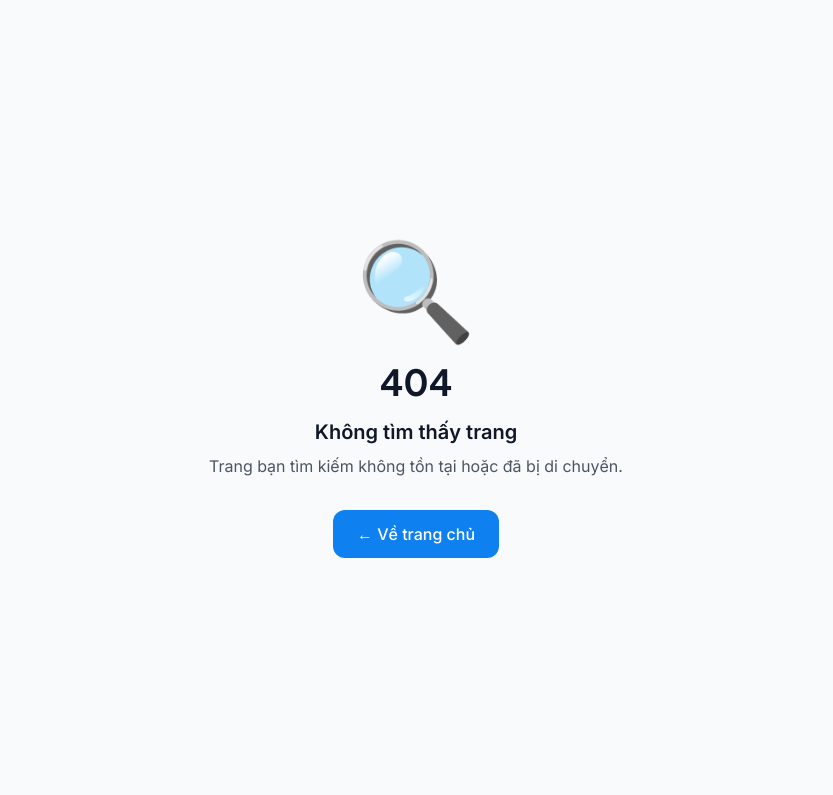
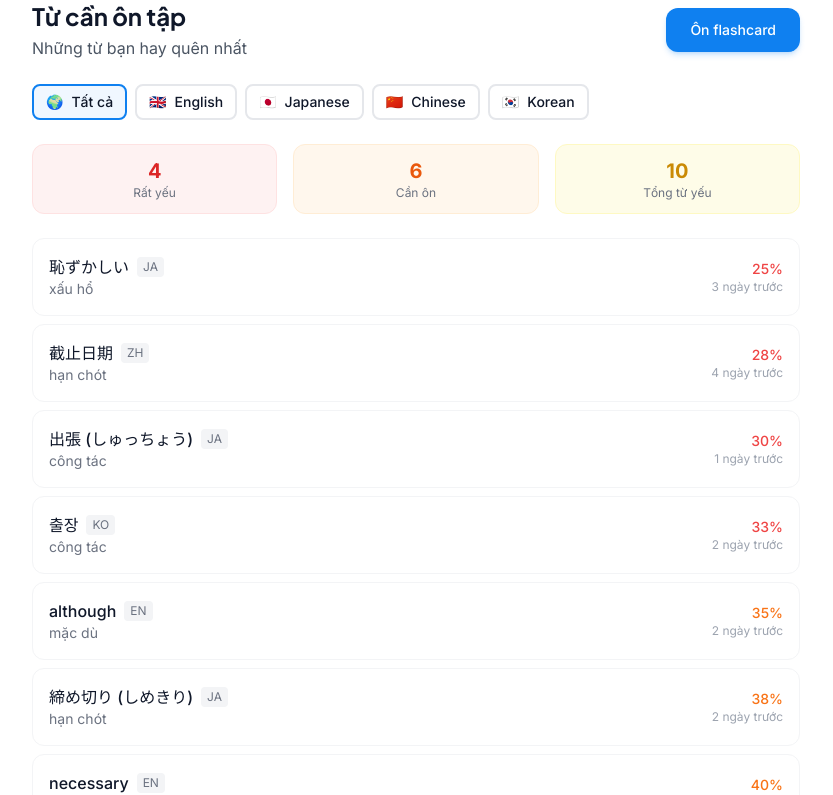
Before and after one commit to JasonTM17/Language_App, a Next.js app in the folder web/: page /weak-words in a window 1280 px wide. Before the commit this address had no page. Shown: the top 795 px of the page, without its empty margins (224-1057 px from the left). Built offline with nearby package versions, Linux system fonts and the light colour scheme.

Commit message:
feat: add weak words review page with flashcard mode
Spaced repetition review for words with low accuracy. Includes
flashcard mode, language filtering, and accuracy-based sorting.

```diff
--- /dev/null
+++ b/web/src/app/weak-words/page.tsx
@@ -0,0 +1,206 @@
+'use client';
+
+import { useState, useEffect } from 'react';
+import { Button } from '@/components/ui/button';
+
+interface WeakWord {
+  id: string;
+  word: string;
+  meaning: string;
+  example: string;
+  language: string;
+  accuracy: number;
+  lastReviewed: string;
+  reviewCount: number;
+}
+
+const mockWeakWords: WeakWord[] = [
+  { id: '1', word: 'although', meaning: 'mặc dù', example: 'Although it was raining, we went out.', language: 'en', accuracy: 35, lastReviewed: '2 ngày trước', reviewCount: 4 },
+  { id: '2', word: 'necessary', meaning: 'cần thiết', example: 'It is necessary to study every day.', language: 'en', accuracy: 40, lastReviewed: '1 ngày trước', reviewCount: 3 },
+  { id: '3', word: 'environment', meaning: 'môi trường', example: 'We must protect the environment.', language: 'en', accuracy: 42, lastReviewed: '3 ngày trước', reviewCount: 5 },
+  { id: '4', word: '出張 (しゅっちょう)', meaning: 'công tác', example: '来月出張があります。', language: 'ja', accuracy: 30, lastReviewed: '1 ngày trước', reviewCount: 6 },
+  { id: '5', word: '締め切り (しめきり)', meaning: 'hạn chót', example: '締め切りは金曜日です。', language: 'ja', accuracy: 38, lastReviewed: '2 ngày trước', reviewCount: 4 },
+  { id: '6', word: '截止日期', meaning: 'hạn chót', example: '截止日期是星期五。', language: 'zh', accuracy: 28, lastReviewed: '4 ngày trước', reviewCount: 7 },
+  { id: '7', word: '惊讶 (jīngyà)', meaning: 'ngạc nhiên', example: '我很惊讶。', language: 'zh', accuracy: 45, lastReviewed: '1 ngày trước', reviewCount: 3 },
+  { id: '8', word: '출장', meaning: 'công tác', example: '다음 달에 출장이 있어요.', language: 'ko', accuracy: 33, lastReviewed: '2 ngày trước', reviewCount: 5 },
+  { id: '9', word: 'opportunity', meaning: 'cơ hội', example: 'This is a great opportunity.', language: 'en', accuracy: 48, lastReviewed: '1 ngày trước', reviewCount: 2 },
+  { id: '10', word: '恥ずかしい', meaning: 'xấu hổ', example: '間違えて恥ずかしいです。', language: 'ja', accuracy: 25, lastReviewed: '3 ngày trước', reviewCount: 8 },
+];
+
+const languages = [
+  { code: 'all', name: 'Tất cả', flag: '🌍' },
+  { code: 'en', name: 'English', flag: '🇬🇧' },
+  { code: 'ja', name: 'Japanese', flag: '🇯🇵' },
+  { code: 'zh', name: 'Chinese', flag: '🇨🇳' },
+  { code: 'ko', name: 'Korean', flag: '🇰🇷' },
+];
+
+type ReviewMode = 'list' | 'flashcard';
+
+export default function WeakWordsPage() {
+  const [selectedLang, setSelectedLang] = useState('all');
+  const [mode, setMode] = useState<ReviewMode>('list');
+  const [currentCard, setCurrentCard] = useState(0);
+  const [showAnswer, setShowAnswer] = useState(false);
+  const [reviewed, setReviewed] = useState<Set<string>>(new Set());
+
+  const filteredWords = selectedLang === 'all'
+    ? mockWeakWords
+    : mockWeakWords.filter(w => w.language === selectedLang);
+
+  const sortedWords = [...filteredWords].sort((a, b) => a.accuracy - b.accuracy);
+
+  const handleKnow = () => {
+    setReviewed(prev => new Set([...prev, sortedWords[currentCard].id]));
+    if (currentCard < sortedWords.length - 1) {
+      setCurrentCard(prev => prev + 1);
+      setShowAnswer(false);
+    }
+  };
+
+  const handleDontKnow = () => {
+    if (currentCard < sortedWords.length - 1) {
+      setCurrentCard(prev => prev + 1);
+      setShowAnswer(false);
+    }
+  };
+
+  const resetReview = () => {
+    setCurrentCard(0);
+    setShowAnswer(false);
+    setReviewed(new Set());
+  };
+
+  if (mode === 'flashcard' && sortedWords.length > 0) {
+    const card = sortedWords[currentCard];
+    if (!card) {
+      return (
+        <div className="max-w-2xl mx-auto text-center py-16">
+          <div className="text-5xl mb-4">🎉</div>
+          <h2 className="text-2xl font-bold mb-2">Hoàn thành ôn tập!</h2>
+          <p className="text-gray-500 mb-4">Bạn đã ôn {reviewed.size} từ</p>
+          <div className="flex gap-3 justify-center">
+            <Button onClick={resetReview}>Ôn lại</Button>
+            <Button variant="outline" onClick={() => setMode('list')}>Xem danh sách</Button>
+          </div>
+        </div>
+      );
+    }
+
+    return (
+      <div className="max-w-2xl mx-auto space-y-6">
+        <div className="flex items-center justify-between">
+          <h1 className="text-2xl font-bold font-display">Ôn từ yếu</h1>
+          <Button variant="outline" size="sm" onClick={() => setMode('list')}>Danh sách</Button>
+        </div>
+
+        <div className="flex items-center justify-between text-sm">
+          <span className="text-gray-500">{currentCard + 1} / {sortedWords.length}</span>
+          <span className="text-green-600 font-medium">{reviewed.size} đã nhớ</span>
+        </div>
+        <div className="h-2 bg-gray-100 dark:bg-gray-800 rounded-full overflow-hidden">
+          <div className="h-full bg-primary-500 rounded-full transition-all" style={{ width: `${((currentCard + 1) / sortedWords.length) * 100}%` }} />
+        </div>
+
+        <div
+          onClick={() => setShowAnswer(true)}
+          className="p-8 rounded-2xl bg-white dark:bg-gray-800 border-2 border-gray-100 dark:border-gray-700 text-center cursor-pointer hover:border-primary-200 transition-all min-h-[200px] flex flex-col justify-center"
+        >
+          <p className="text-3xl font-bold mb-2">{card.word}</p>
+          {showAnswer ? (
+            <div className="space-y-2 mt-4">
+              <p className="text-lg text-primary-600 font-medium">{card.meaning}</p>
+              <p className="text-sm text-gray-500 italic">{card.example}</p>
+            </div>
+          ) : (
+            <p className="text-sm text-gray-400 mt-2">Nhấn để xem nghĩa</p>
+          )}
+        </div>
+
+        {showAnswer && (
+          <div className="flex gap-3">
+            <Button className="flex-1 bg-red-500 hover:bg-red-600" onClick={handleDontKnow}>
+              Chưa nhớ
+            </Button>
+            <Button className="flex-1 bg-green-500 hover:bg-green-600" onClick={handleKnow}>
+              Đã nhớ
+            </Button>
+          </div>
+        )}
+
+        <div className="text-center">
+          <p className="text-xs text-gray-400">Độ chính xác: <span className="text-red-500 font-medium">{card.accuracy}%</span> | Đã ôn: {card.reviewCount} lần</p>
+        </div>
+      </div>
+    );
+  }
+
+  return (
+    <div className="max-w-3xl mx-auto space-y-6">
+      <div className="flex items-center justify-between">
+        <div>
+          <h1 className="text-2xl font-bold font-display">Từ cần ôn tập</h1>
+          <p className="text-gray-600 dark:text-gray-400 mt-1">Những từ bạn hay quên nhất</p>
+        </div>
+        <Button onClick={() => { setMode('flashcard'); resetReview(); }}>
+          Ôn flashcard
+        </Button>
+      </div>
+
+      {/* Language filter */}
+      <div className="flex gap-2 flex-wrap">
+        {languages.map((lang) => (
+          <button
+            key={lang.code}
+            onClick={() => setSelectedLang(lang.code)}
+            className={`flex items-center gap-2 px-3 py-1.5 rounded-lg border-2 transition-all text-sm ${
+              selectedLang === lang.code
+                ? 'border-primary-500 bg-primary-50 dark:bg-primary-900/20'
+                : 'border-gray-200 dark:border-gray-700 hover:border-primary-200'
+            }`}
+          >
+            <span>{lang.flag}</span>
+            <span className="font-medium">{lang.name}</span>
+          </button>
+        ))}
+      </div>
+
+      {/* Stats */}
+      <div className="grid grid-cols-3 gap-4">
+        <div className="p-3 rounded-xl bg-red-50 dark:bg-red-900/10 border border-red-100 dark:border-red-900/30 text-center">
+          <p className="text-xl font-bold text-red-600">{sortedWords.filter(w => w.accuracy < 35).length}</p>
+          <p className="text-xs text-gray-500">Rất yếu</p>
+        </div>
+        <div className="p-3 rounded-xl bg-orange-50 dark:bg-orange-900/10 border border-orange-100 dark:border-orange-900/30 text-center">
+          <p className="text-xl font-bold text-orange-600">{sortedWords.filter(w => w.accuracy >= 35 && w.accuracy < 50).length}</p>
+          <p className="text-xs text-gray-500">Cần ôn</p>
+        </div>
+        <div className="p-3 rounded-xl bg-yellow-50 dark:bg-yellow-900/10 border border-yellow-100 dark:border-yellow-900/30 text-center">
+          <p className="text-xl font-bold text-yellow-600">{sortedWords.length}</p>
+          <p className="text-xs text-gray-500">Tổng từ yếu</p>
+        </div>
+      </div>
+
+      {/* Word list */}
+      <div className="space-y-2">
+        {sortedWords.map((word) => (
+          <div key={word.id} className="p-4 rounded-xl bg-white dark:bg-gray-800 border border-gray-100 dark:border-gray-700 flex items-center justify-between">
+            <div className="flex-1">
+              <div className="flex items-center gap-2">
+                <span className="font-medium">{word.word}</span>
+                <span className="text-xs px-1.5 py-0.5 rounded bg-gray-100 dark:bg-gray-700 text-gray-500">{word.language.toUpperCase()}</span>
+              </div>
+              <p className="text-sm text-gray-500">{word.meaning}</p>
+            </div>
+            <div className="text-right">
+              <p className={`text-sm font-medium ${word.accuracy < 35 ? 'text-red-500' : word.accuracy < 50 ? 'text-orange-500' : 'text-yellow-600'}`}>
+                {word.accuracy}%
+              </p>
+              <p className="text-xs text-gray-400">{word.lastReviewed}</p>
+            </div>
+          </div>
+        ))}
+      </div>
+    </div>
+  );
+}
--- a/web/src/components/layout/app-layout.tsx
+++ b/web/src/components/layout/app-layout.tsx
@@ -15,6 +15,7 @@ const navItems = [
   { href: '/grammar-tips', label: 'Grammar Tips', icon: '💡' },
   { href: '/flashcards', label: 'Flashcards', icon: '🃏' },
   { href: '/review', label: 'Review', icon: '🔄' },
+  { href: '/weak-words', label: 'Weak Words', icon: '🧠' },
   { href: '/quiz', label: 'Quiz', icon: '❓' },
   { href: '/timed-challenge', label: 'Speed Quiz', icon: '⚡' },
   { href: '/ai-tutor', label: 'AI Tutor', icon: '🤖' },
```
